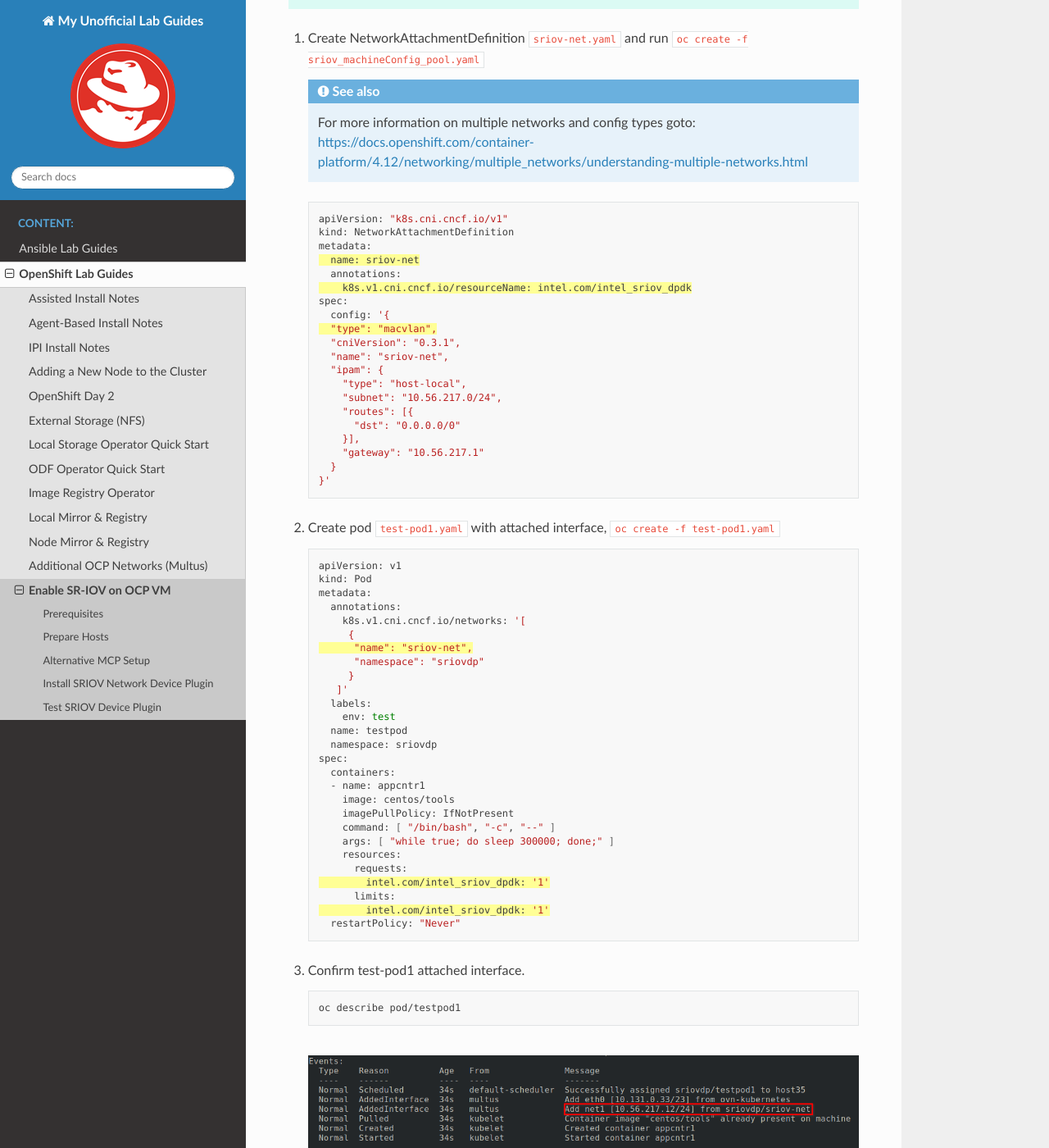
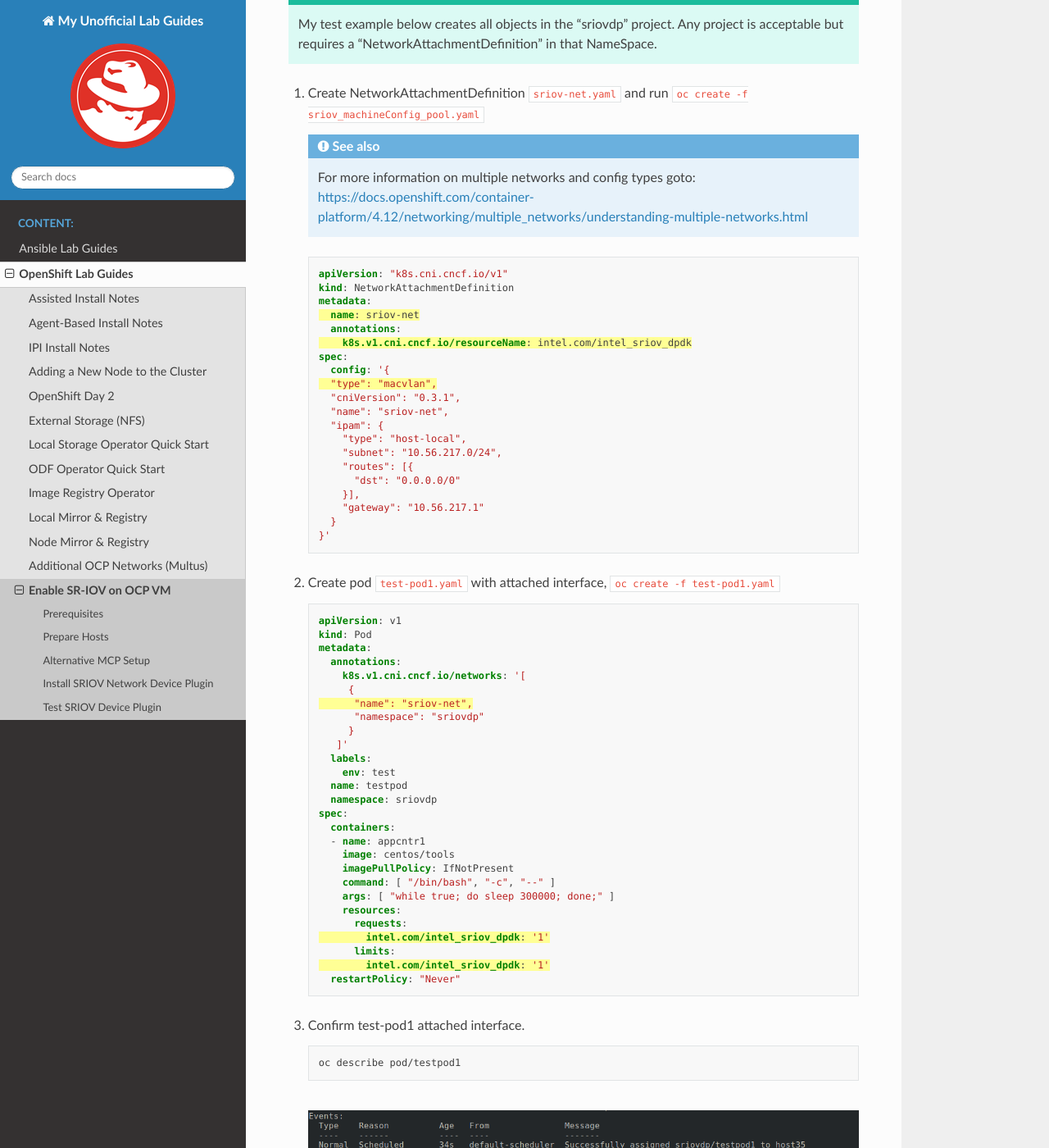
Before and after one commit to vtog/labGuides, a Sphinx documentation site: the page built from source/ocp/sriov.rst, in a window 1280 px wide and 1400 px high, scrolled down 6664 px. Shown: the whole window at 82% size. Built offline with Sphinx 7.4.7 and the Read the Docs theme 2.0.0, drawn with Linux system fonts in a browser that asks for light colours; pages that are not in the unit, such as notebooks, are missing from menus; some of the changed text lies outside the part shown.

Commit message:
sriov cleanup

```diff
--- a/source/ocp/sriov.rst
+++ b/source/ocp/sriov.rst
@@ -49,7 +49,7 @@
 #. Create ``100-worker-sriov-blacklist.yaml``. Replace **Kernel Module**
    identified in the previos section.
 
-   .. code-block:: bash
+   .. code-block:: yaml
       :emphasize-lines: 12
 
       apiVersion: machineconfiguration.openshift.io/v1
@@ -77,7 +77,7 @@
 #. Create ``100-worker-vfiopci.bu``. Replace **PCI Device ID** identified in
    the previous section. Update OCP version as well.
 
-   .. code-block:: bash
+   .. code-block:: yaml
       :emphasize-lines: 2,14
 
       variant: openshift
@@ -128,12 +128,15 @@
 #. Create MachineConfigPool ``sriov_machineConfig_pool.yaml`` and run
    ``oc create -f sriov_machineConfig_pool.yaml``
 
-   .. code-block:: bash
+   .. code-block:: yaml
 
       apiVersion: machineconfiguration.openshift.io/v1
       kind: MachineConfigPool
       metadata:
         name: sriov
+        labels:
+          machineconfiguration.openshift.io/role: sriov
+          pools.operator.machineconfiguration.openshift.io/sriov: ""
       spec:
         machineConfigSelector:
           matchExpressions:
@@ -161,7 +165,7 @@
 #. Create ``serviceaccount.yaml`` and deploy
    ``oc create -f serviceaccount.yaml``
 
-   .. code-block:: bash
+   .. code-block:: yaml
       :emphasize-lines: 4
 
       apiVersion: v1
@@ -176,7 +180,7 @@
 #. Create ``configmap.yaml``, update to match your devices, and deploy
    ``oc create -f configmap.yaml``
 
-   .. code-block:: bash
+   .. code-block:: yaml
       :emphasize-lines: 13,14
 
       apiVersion: v1
@@ -202,7 +206,7 @@
 #. Create ``sriov-daemonset.yaml`` and deploy
    ``oc create -f sriov-daemonset.yaml``
 
-   .. code-block:: bash
+   .. code-block:: yaml
       :emphasize-lines: 23,26
 
       apiVersion: apps/v1
@@ -295,7 +299,7 @@
    .. seealso:: For more information on multiple networks and config types goto:
       `<https://docs.openshift.com/container-platform/4.12/networking/multiple_networks/understanding-multiple-networks.html>`_
 
-   .. code-block:: bash
+   .. code-block:: yaml
       :emphasize-lines: 4,6,9
 
       apiVersion: "k8s.cni.cncf.io/v1"
@@ -322,7 +326,7 @@
 #. Create pod ``test-pod1.yaml`` with attached interface,
    ``oc create -f test-pod1.yaml``
 
-   .. code-block:: bash
+   .. code-block:: yaml
       :emphasize-lines: 7,24,26
 
       apiVersion: v1
```
Also changed, not shown: other parts of source/ocp/sriov.rst (+1 -0 lines).
